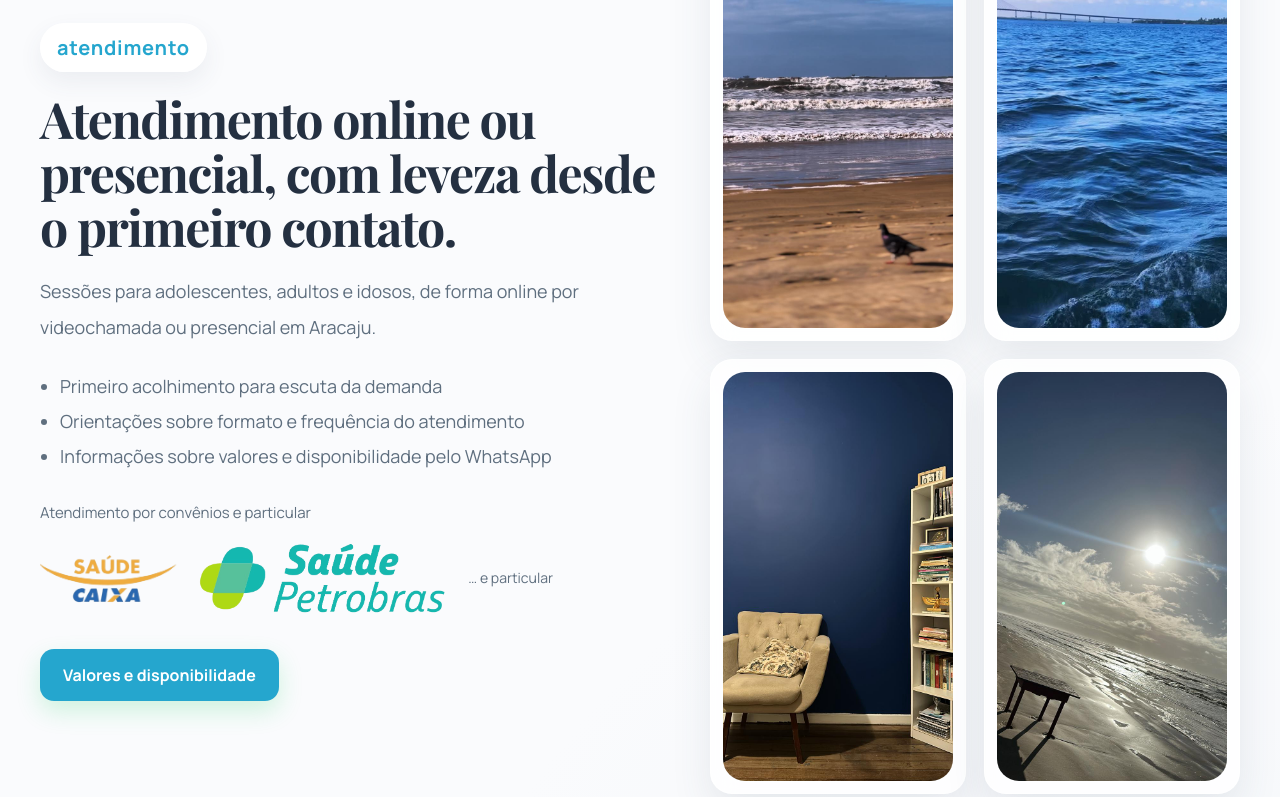
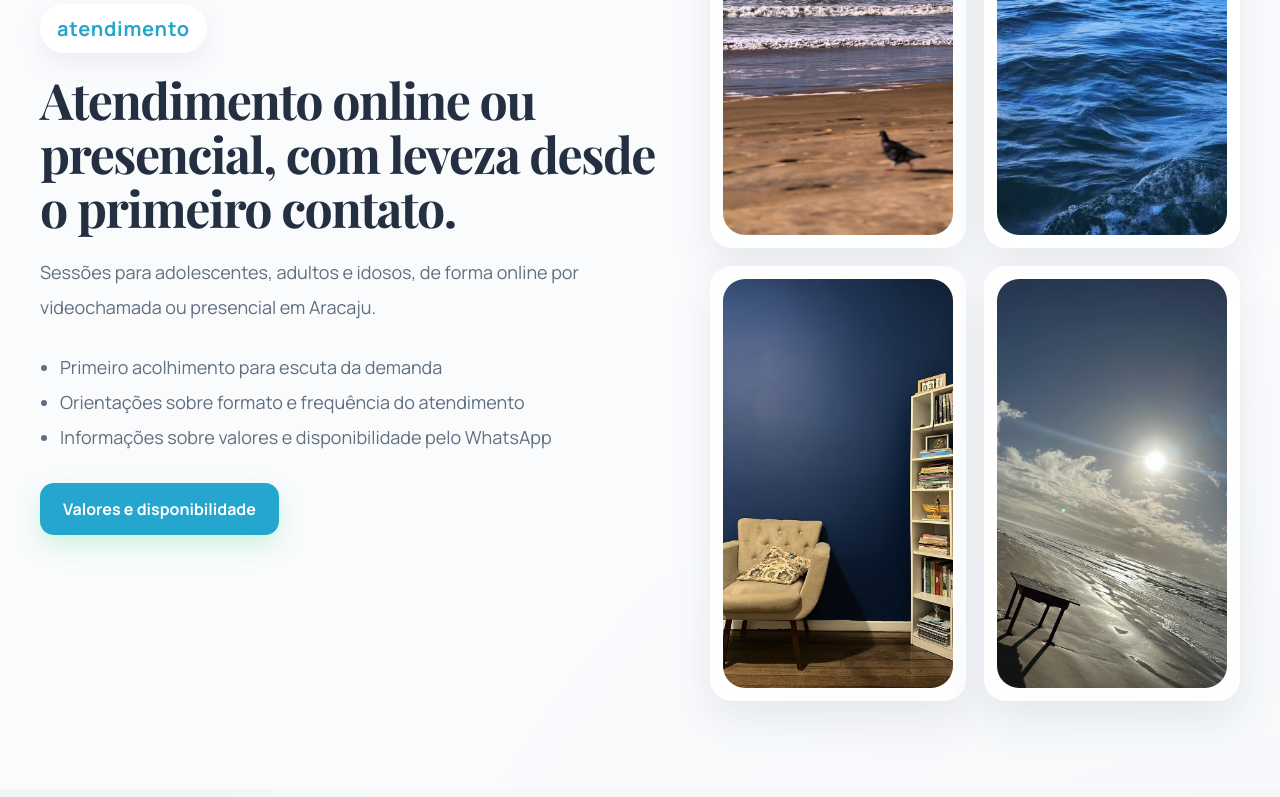
Before and after one commit to DeniSantos83/Percursos, a React (Vite) app: page / in a window 1280 px wide. Shown: the part 2000-2797 px from the top of the page. Built offline with nearby package versions, Linux system fonts and the light colour scheme.

Commit message:
Atualiza atendimento particular e fotos

```diff
--- a/src/sections/CareSection.jsx
+++ b/src/sections/CareSection.jsx
@@ -2,8 +2,6 @@ import atendimento1 from "../assets/images/atendimento1.jpg";
 import atendimento2 from "../assets/images/atendimento2.jpg";
 import atendimento3 from "../assets/images/atendimento3.jpg";
 import atendimento4 from "../assets/images/atendimento4.jpg";
-import caixa from "../assets/images/saude_caixa_1.png";
-import petrobras from "../assets/images/logo_petro.png";
 import RevealOnScroll from "../components/RevealOnScroll";
 
 export default function CareSection() {
@@ -32,15 +30,7 @@ export default function CareSection() {
                 <li>Informações sobre valores e disponibilidade pelo WhatsApp</li>
               </ul>
 
-              <p className="plans-label">
-                Atendimento por convênios e particular
-              </p>
 
-              <div className="plans-logos">
-                <img src={caixa} alt="Saúde Caixa" />
-                <img src={petrobras} alt="Saúde Petrobras" />
-                <span>… e particular</span>
-              </div>
 
               <div className="actions">
                 <a
```
Also changed, not shown: src/assets/images/hero.jpg, src/assets/images/sobre.jpg.
